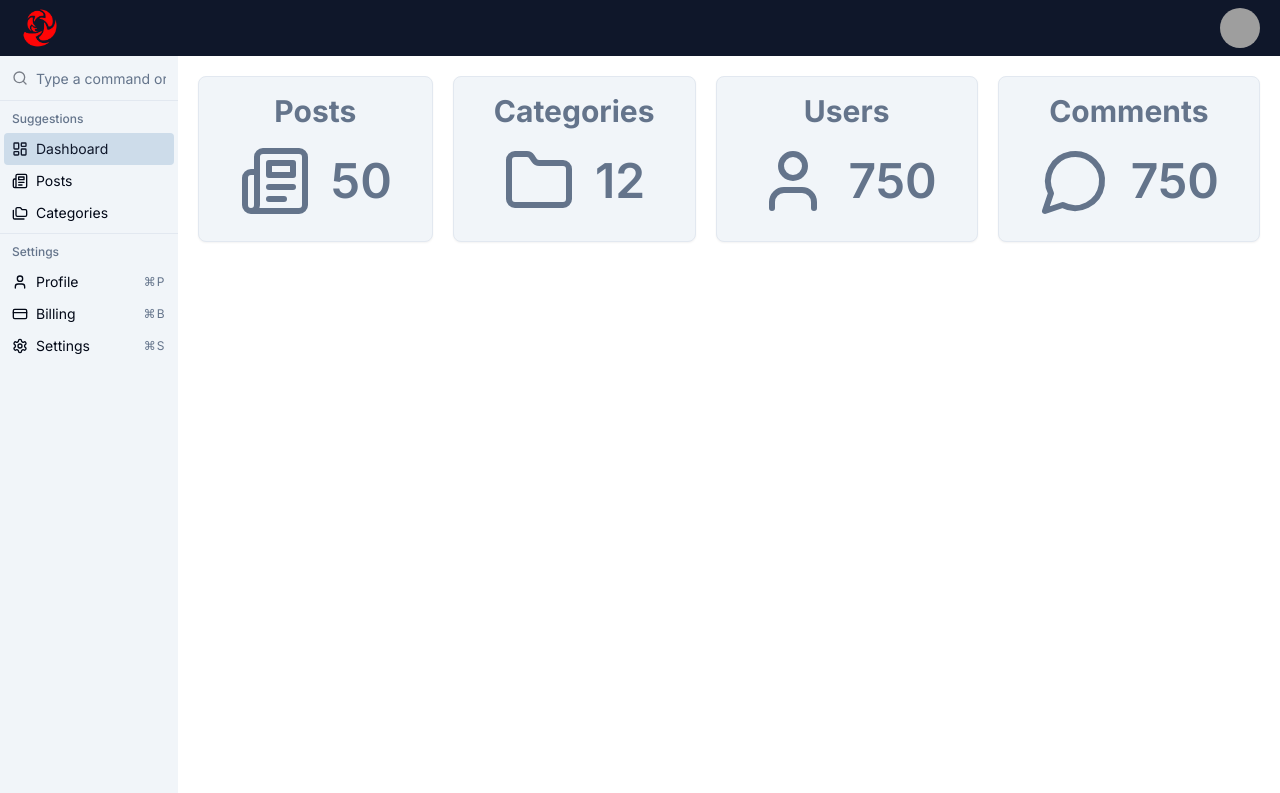
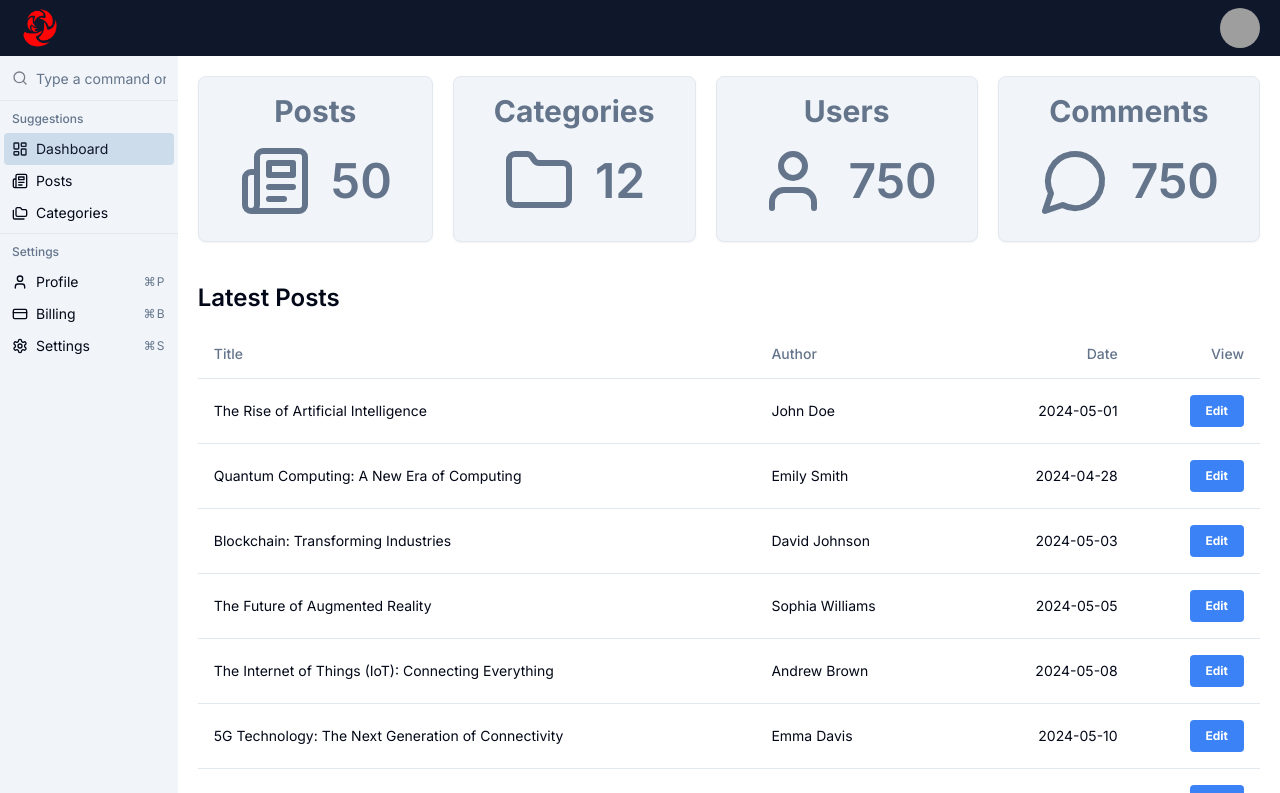
Before and after one commit to amiraadev/Customer-Relationship-Management-CRM, a Next.js app: page / in a window 1280 px wide. Shown: the top 793 px of the page. Built offline with nearby package versions, Linux system fonts and the light colour scheme; grey boxes are pictures that could not be loaded.

Commit message:
PostsTable.tsx

```diff
--- a/app/page.tsx
+++ b/app/page.tsx
@@ -1,7 +1,8 @@
 /** @format */
 
 import DashboardCard from "@/components/dashboard/DashboardCard";
-import { User , Newspaper,Folder, MessageCircle} from "lucide-react";
+import PostsTable from "@/components/posts/PostsTable";
+import { User, Newspaper, Folder, MessageCircle } from "lucide-react";
 
 export default function Home() {
 	return (
@@ -10,9 +11,9 @@
 				<DashboardCard title={"Posts"} count={50} icon={Newspaper} />
 				<DashboardCard title={"Categories"} count={12} icon={Folder} />
 				<DashboardCard title={"Users"} count={750} icon={User} />
-        <DashboardCard title={"Comments"} count={750} icon={MessageCircle} />
-
+				<DashboardCard title={"Comments"} count={750} icon={MessageCircle} />
 			</div>
+      <PostsTable title="Latest Posts" limit={5}/>
 		</>
 	);
 }
--- /dev/null
+++ b/components/posts/PostsTable.tsx
@@ -0,0 +1,61 @@
+/** @format */
+
+import Link from "next/link";
+import posts from "@/data/posts";
+import { Post } from "@/types/posts";
+import {
+	Table,
+	TableBody,
+	TableCell,
+	TableHeader,
+	TableHead,
+	TableRow,
+	TableCaption,
+} from "../ui/table";
+
+interface PostsTableProps {
+	limit?: number;
+	title?: string;
+}
+const PostsTable = ({ limit, title }: PostsTableProps) => {
+	return (
+		<div className='mt-10'>
+			<h3 className='text-2xl mb-4 font-semibold'>{title ? title : "Posts"}</h3>
+			<Table>
+				<TableCaption>A list of recent posts</TableCaption>
+				<TableHeader>
+					<TableRow>
+						<TableHead>Title</TableHead>
+						<TableHead className='hidden md:table-cell'>Author</TableHead>
+						<TableHead className='hidden md:table-cell text-right'>
+							Date
+						</TableHead>
+						<TableHead className='hidden md:table-cell text-right'>
+							View
+						</TableHead>
+					</TableRow>
+				</TableHeader>
+				<TableBody>
+					{posts.map((post) => (
+						<TableRow key={post.id}>
+							<TableCell>{post.title}</TableCell>
+							<TableCell className='hidden md:table-cell'>
+								{post.author}
+							</TableCell>
+							<TableCell className='hidden md:table-cell text-right'>
+								{post.date}
+							</TableCell>
+							<TableCell className='hidden md:table-cell text-right'>
+								<Link href={`/posts/edit/${post.id}`}>
+                                <button className=" bg-blue-500 hover:bg-blue-700 text-white font-bold py-2 px-4 rounded text-xs">
+                                    Edit</button></Link>
+							</TableCell>
+						</TableRow>
+					))}
+				</TableBody>
+			</Table>
+		</div>
+	);
+};
+
+export default PostsTable;
--- /dev/null
+++ b/components/ui/table.tsx
@@ -0,0 +1,117 @@
+import * as React from "react"
+
+import { cn } from "@/lib/utils"
+
+const Table = React.forwardRef<
+  HTMLTableElement,
+  React.HTMLAttributes<HTMLTableElement>
+>(({ className, ...props }, ref) => (
+  <div className="relative w-full overflow-auto">
+    <table
+      ref={ref}
+      className={cn("w-full caption-bottom text-sm", className)}
+      {...props}
+    />
+  </div>
+))
+Table.displayName = "Table"
+
+const TableHeader = React.forwardRef<
+  HTMLTableSectionElement,
+  React.HTMLAttributes<HTMLTableSectionElement>
+>(({ className, ...props }, ref) => (
+  <thead ref={ref} className={cn("[&_tr]:border-b", className)} {...props} />
+))
+TableHeader.displayName = "TableHeader"
+
+const TableBody = React.forwardRef<
+  HTMLTableSectionElement,
+  React.HTMLAttributes<HTMLTableSectionElement>
+>(({ className, ...props }, ref) => (
+  <tbody
+    ref={ref}
+    className={cn("[&_tr:last-child]:border-0", className)}
+    {...props}
+  />
+))
+TableBody.displayName = "TableBody"
+
+const TableFooter = React.forwardRef<
+  HTMLTableSectionElement,
+  React.HTMLAttributes<HTMLTableSectionElement>
+>(({ className, ...props }, ref) => (
+  <tfoot
+    ref={ref}
+    className={cn(
+      "border-t bg-muted/50 font-medium [&>tr]:last:border-b-0",
+      className
+    )}
+    {...props}
+  />
+))
+TableFooter.displayName = "TableFooter"
+
+const TableRow = React.forwardRef<
+  HTMLTableRowElement,
+  React.HTMLAttributes<HTMLTableRowElement>
+>(({ className, ...props }, ref) => (
+  <tr
+    ref={ref}
+    className={cn(
+      "border-b transition-colors hover:bg-muted/50 data-[state=selected]:bg-muted",
+      className
+    )}
+    {...props}
+  />
+))
+TableRow.displayName = "TableRow"
+
+const TableHead = React.forwardRef<
+  HTMLTableCellElement,
+  React.ThHTMLAttributes<HTMLTableCellElement>
+>(({ className, ...props }, ref) => (
+  <th
+    ref={ref}
+    className={cn(
+      "h-12 px-4 text-left align-middle font-medium text-muted-foreground [&:has([role=checkbox])]:pr-0",
+      className
+    )}
+    {...props}
+  />
+))
+TableHead.displayName = "TableHead"
+
+const TableCell = React.forwardRef<
+  HTMLTableCellElement,
+  React.TdHTMLAttributes<HTMLTableCellElement>
+>(({ className, ...props }, ref) => (
+  <td
+    ref={ref}
+    className={cn("p-4 align-middle [&:has([role=checkbox])]:pr-0", className)}
+    {...props}
+  />
+))
+TableCell.displayName = "TableCell"
+
+const TableCaption = React.forwardRef<
+  HTMLTableCaptionElement,
+  React.HTMLAttributes<HTMLTableCaptionElement>
+>(({ className, ...props }, ref) => (
+  <caption
+    ref={ref}
+    className={cn("mt-4 text-sm text-muted-foreground", className)}
+    {...props}
+  />
+))
+TableCaption.displayName = "TableCaption"
+
+export {
+  Table,
+  TableHeader,
+  TableBody,
+  TableFooter,
+  TableHead,
+  TableRow,
+  TableCell,
+  TableCaption,
+}
```
